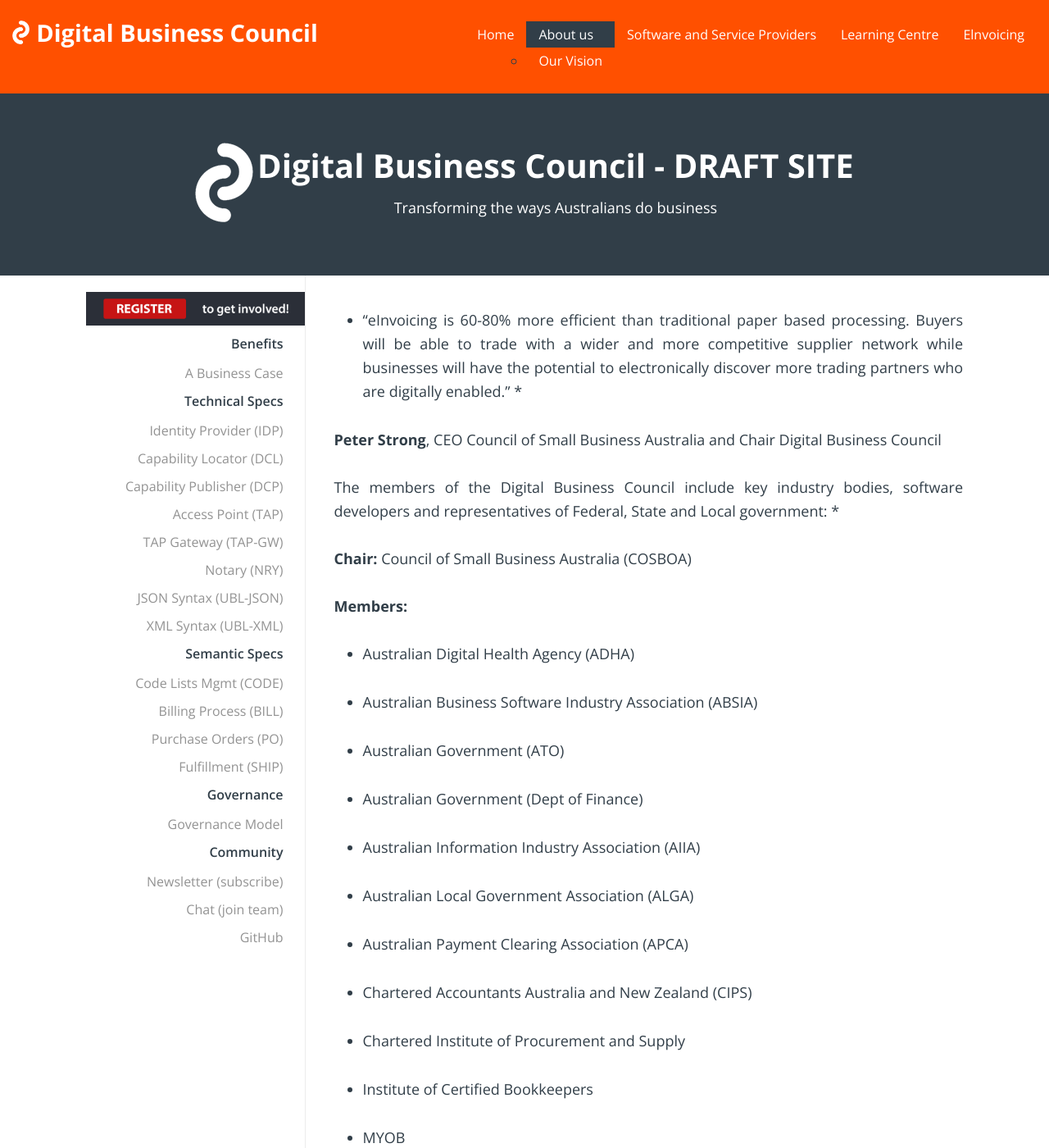
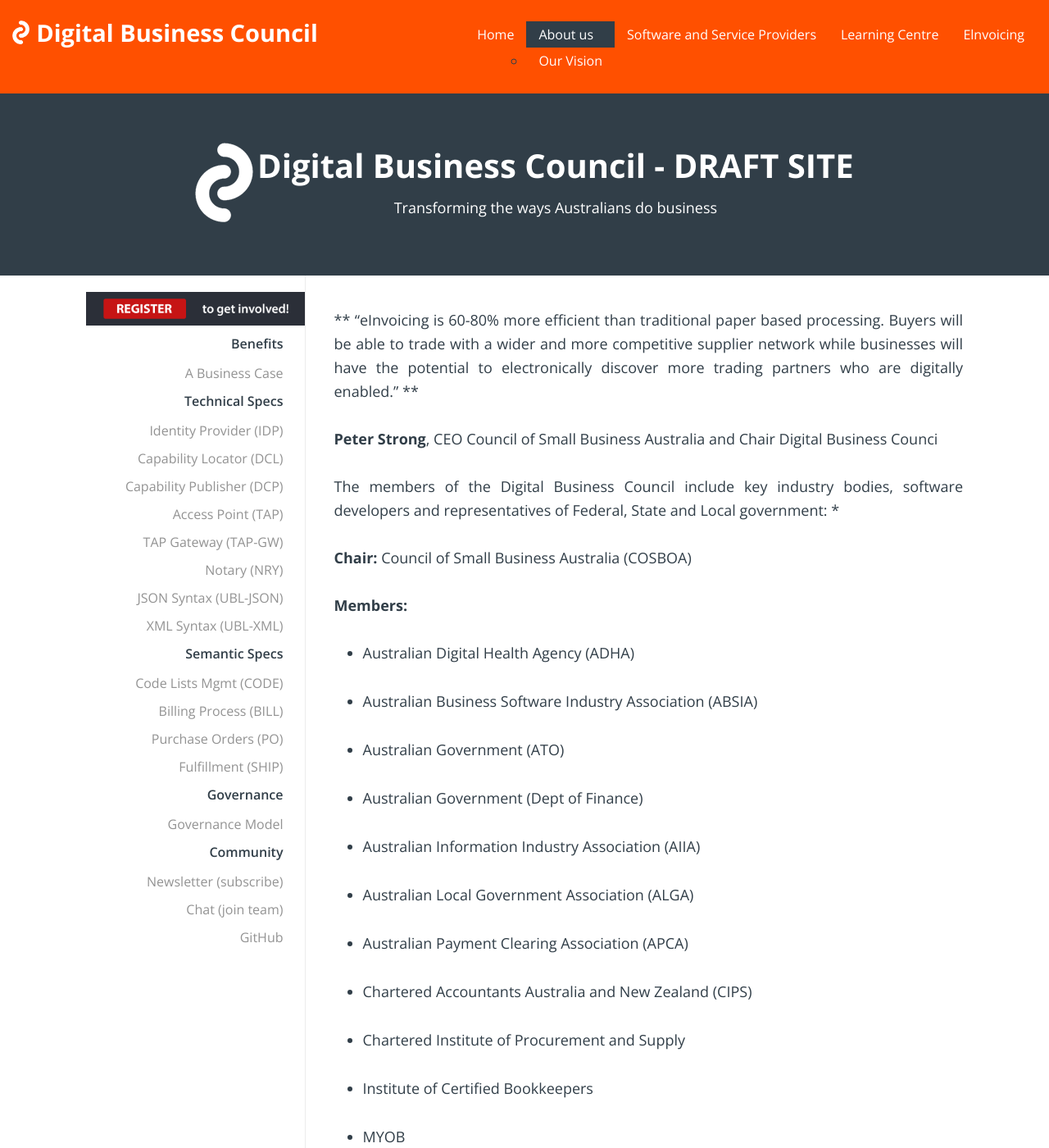
Before and after one commit to Digital-Business-Council/Digital-Business-Council.github.io, a Jekyll site: the page built from pages/about-us/the-council.md, in a window 1280 px wide and 1400 px high. Shown: the whole window at 82% size. Built offline with Jekyll 4.4.1, drawn with Linux system fonts in a browser that asks for light colours; some of the changed text lies outside the part shown.

Commit message:
Update the-council.md

```diff
--- a/pages/about-us/the-council.md
+++ b/pages/about-us/the-council.md
@@ -5,9 +5,9 @@
 ---
 
 
-> * "eInvoicing is 60-80% more efficient than traditional paper based processing. Buyers will be able to trade with a wider and more competitive supplier network while businesses will have the potential to electronically discover more trading partners who are digitally enabled." *
+> ** "eInvoicing is 60-80% more efficient than traditional paper based processing. Buyers will be able to trade with a wider and more competitive supplier network while businesses will have the potential to electronically discover more trading partners who are digitally enabled." **
 
-**Peter Strong**, CEO Council of Small Business Australia and Chair Digital Business Council
+**Peter Strong**, CEO Council of Small Business Australia and Chair Digital Business Counci
 
 
 The members of the Digital Business Council include key industry bodies, software developers and representatives of Federal, State and Local government: \*
@@ -33,4 +33,4 @@
 - Strategic Advisor
 - Xero
 
-\# Current as at 16 September 2016
+\* Current as at 16 September 2016
```
